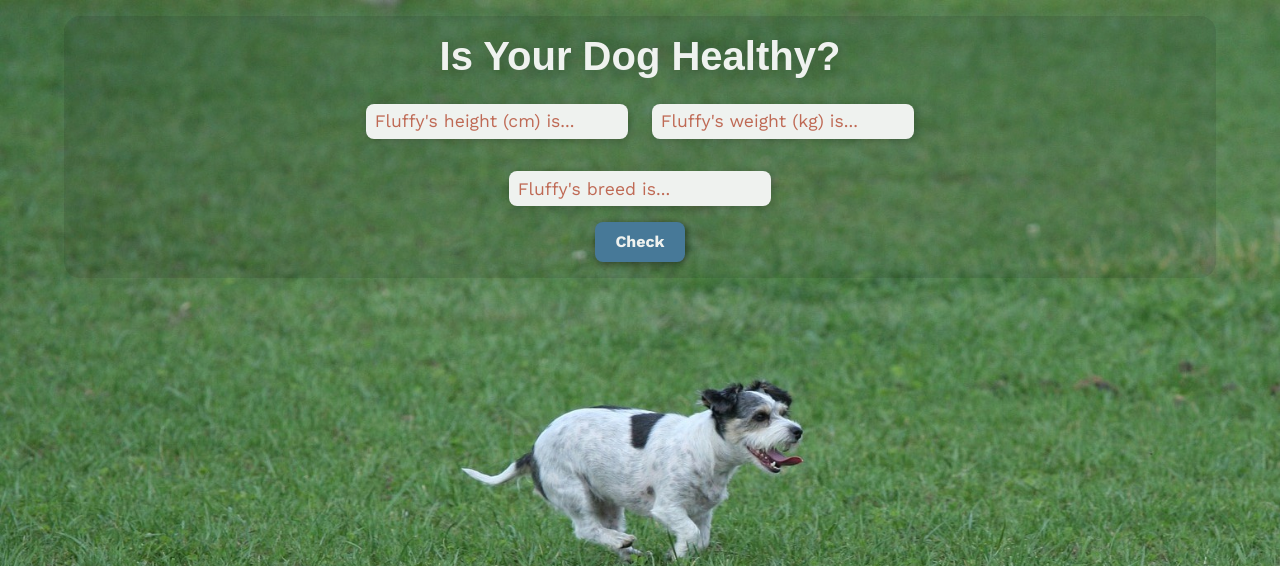
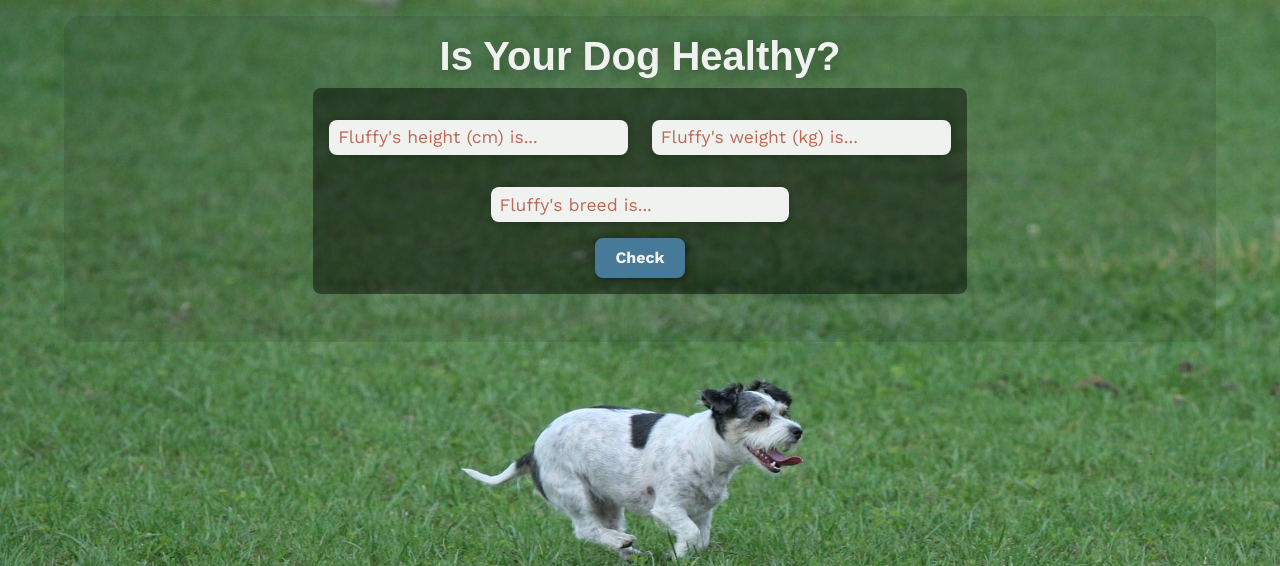
Before and after one commit to VeganBt/healthy-dog-calculator, a Rails app: page / in a window 1280 px wide. Shown: the top 566 px of the page. Run offline with Rails 7, Linux system fonts and the light colour scheme; style sheets or scripts are compiled from the project's sources; some libraries are stand-ins or nearby versions; some web fonts are replaced.

Commit message:
restyled the form wrapper

```diff
--- a/app/assets/stylesheets/components/_form.scss
+++ b/app/assets/stylesheets/components/_form.scss
@@ -1,3 +1,9 @@
+.form-wrapper {
+  border-radius: 8px;
+  background-color: rgba(0, 0, 0, 0.452);
+  padding: 1rem;
+}
+
 input {
   width: 100%;
   padding: 0.25em 0.5em;
@@ -16,7 +22,7 @@ input {
 .form-top {
   padding: 1rem 0;
   display: flex;
-  justify-content: center;
+  justify-content: space-around;
 }
 
 .form-bottom {
--- a/app/assets/stylesheets/pages/_home.scss
+++ b/app/assets/stylesheets/pages/_home.scss
@@ -33,3 +33,9 @@ body {
   flex-direction: column;
   align-items: center;
 }
+
+.controller-wrapper {
+  display: flex;
+  align-items: center;
+  flex-direction: column;
+}
--- a/app/views/pages/home.html.erb
+++ b/app/views/pages/home.html.erb
@@ -1,30 +1,33 @@
 <h1 id="banner-title">Is Your Dog Healthy?</h1>
-<div class="form-wrapper" data-controller="form">
+<div class="controller-wrapper" data-controller="form">
+  <div class="form-wrapper col-12 col-sm-9 col-lg-7">
     <%= form_with url: "/",
                   method: :post,
                   data: { form_target: "form",
                           action: "submit->form#showResults" } do |form| %>
       <div class="row form-top">
-      <div class="col-12 col-sm-6 col-lg-3">
+        <div class="col-12 col-sm-6 col-lg-6">
           <%= form.text_field :height, required: true, placeholder: "Fluffy's height (cm) is..." %>
         </div>
-      <div class="col-12 col-sm-6 col-lg-3">
+        <div class="col-12 col-sm-6 col-lg-6">
           <%= form.text_field :weight, required: true, placeholder: "Fluffy's weight (kg) is..." %>
         </div>
         <br>
       </div>
       <div class="row d-flex flex-column align-items-center">
-      <div class="col-12 col-sm-6 col-lg-3 form-bottom">
+        <div class="col-12 col-sm-6 col-lg-6 form-bottom">
           <datalist id="breed" data-form-target="suggestions">
           <!-- inject suggestions here -->
           </datalist>
-        <%= form.search_field :breed, required: true, list: "breed", placeholder: "Fluffy's breed is...", data: { action: "input->form#getDogInfo" } %>
+          <%= form.search_field :breed, autocomplete: "off", required: true, list: "breed", placeholder: "Fluffy's breed is...", data: { action: "input->form#getDogInfo" } %>
           <%= form.button "Check", data: { form_target: "submit"}, class: "form-btn" %>
         </div>
       </div>
     <% end %>
-  <div class="results-wrapper">
-    <div class="results d-none col-12 col-sm-8 m-3" data-form-target="results">
+  </div>
+
+  <div class="results-wrapper col-12 col-sm-9 col-lg-7 mt-3 mb-3">
+    <div class="results d-none" data-form-target="results">
       <!-- Javascript will inject the results here -->
     </div>
   </div>
```
Also changed, not shown: app/assets/images/favicon.png. Lines whose indentation alone changed are shown as unchanged.
